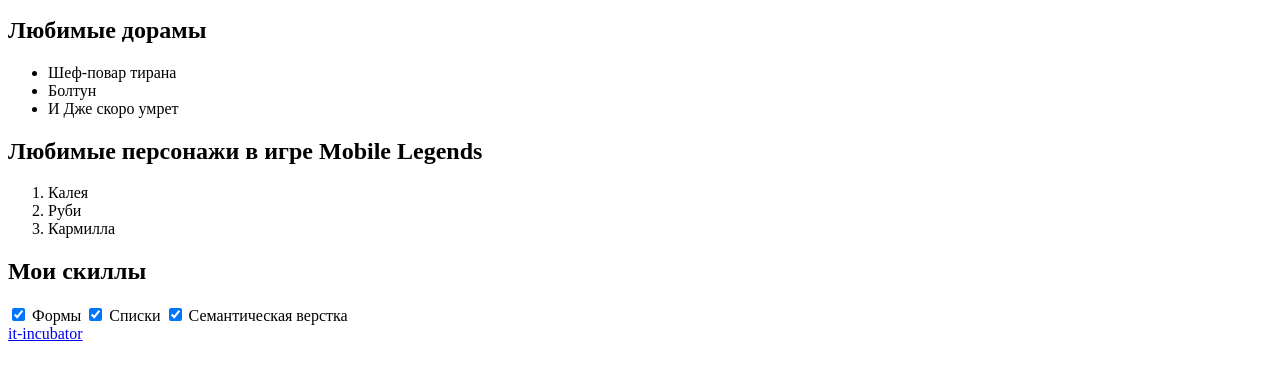
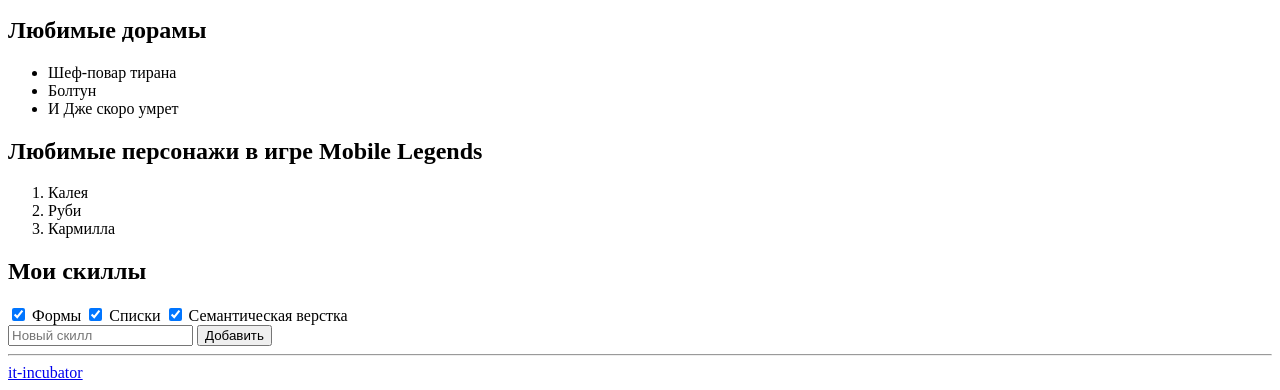
Before and after one commit to rusdarni/1-hw-with-auto-test-html-css-main, a plain HTML site: page index.html in a window 1280 px wide. Shown: the part 453-843 px from the top of the page. Before the commit the page ends 804 px from the top, so only its background shows below. Drawn offline with Linux system fonts and the light colour scheme.

Commit message:
complete task-5-6-7

```diff
--- a/index.html
+++ b/index.html
@@ -76,9 +76,11 @@
             </label>
         </div>
         <!-- 5) Создай здесь однострочное поле для ввода текста с подсказкой "Новый скилл", которая исчезает, когда начинаешь что-то печатать (для подсказки есть специальный атрибут) -->
+        <input type="text" placeholder="Новый скилл">
         <!-- 6) Создай здесь кнопку “Добавить” -->
+        <button type="submit">Добавить</button>
         <!-- 7) Добавь горизонтальную линию (для этого есть специальный тег) -->
-
+        <hr>
         <table data-cy="hw-about-table-pre">
             <!-- 8) В таблице сделай 5 строк и 3 столбца.
                         - В первой строке ячейки заголовков, в остальных обычные ячейки
```
